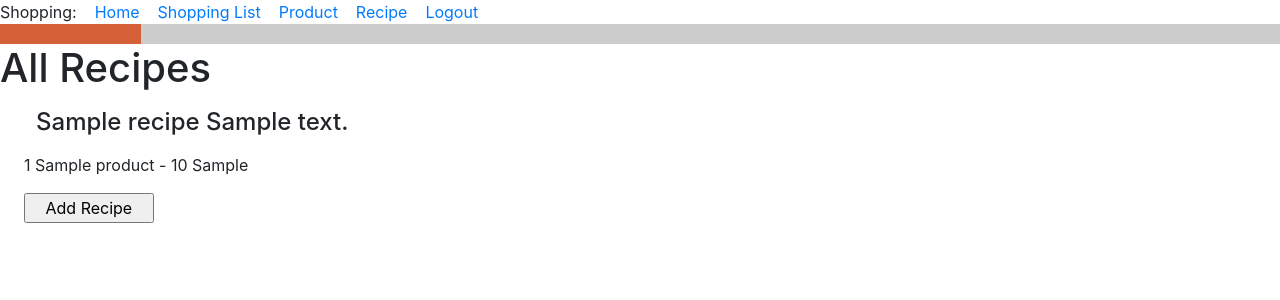
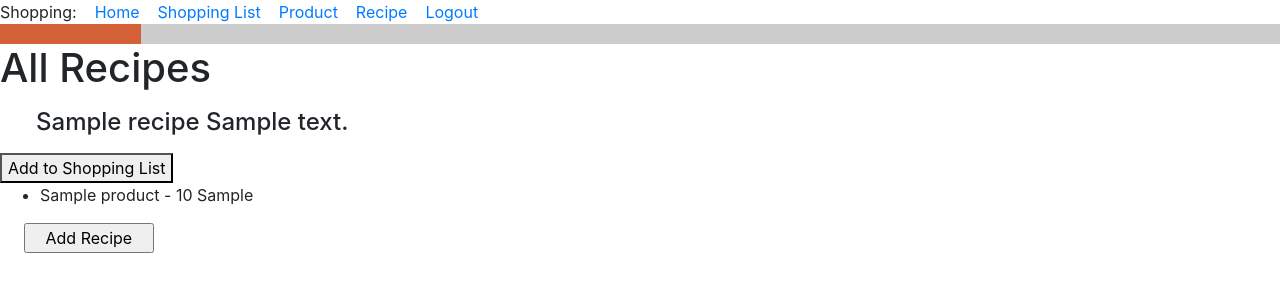
Before and after one commit to OlgaGorbenko/Olga_Project, a Flask app: page /all_recipes in a window 1280 px wide. Shown: the top 300 px of the page. Run offline with Flask 2, Linux system fonts and the light colour scheme; a user stored in the database is signed in; tables that the repository leaves empty hold one stand-in row (values such as "Sample post"); some libraries are stand-ins or nearby versions.

Commit message:
shopping list

```diff
--- a/food_app/forms.py
+++ b/food_app/forms.py
@@ -75,7 +75,7 @@ class AddRecipeForm(FlaskForm):
 
 class NewShoppingListForm(FlaskForm):
     title = StringField('Title', validators=[DataRequired()])
-    items = StringField('Items')
+    # items = StringField('Items')
     notes = TextField('Notes')
     submit = SubmitField('   Create   ')
 
--- a/food_app/models.py
+++ b/food_app/models.py
@@ -92,7 +92,7 @@ class Ingredient(db.Model):
         return '<Ingredient {}>'.format(self.product)
 
     def __str__(self):
-        return f'{self.recipe_id} {self.product} - {self.quantity} {self.unit_of_measure}'
+        return f'{self.product} - {self.quantity} {self.unit_of_measure}'
         # .capitalize() - Big first letter only.
 
 
--- a/food_app/routes.py
+++ b/food_app/routes.py
@@ -1,4 +1,4 @@
-from flask import render_template, flash, redirect, url_for, request
+from flask import render_template, flash, redirect, url_for, request, render_template_string
 from flask_login import current_user, login_user, logout_user, login_required
 from werkzeug.urls import url_parse
 
@@ -102,9 +102,19 @@ def recipe():
 @app.route('/all_recipes', methods=['GET', 'POST'])
 @login_required
 def all_recipes():
-    recipes = Recipe.query.order_by(Recipe.title).all()  # by ABC order
-    ingredients = Ingredient.query.all()
-    return render_template('all_recipes.html', title='All Recipes', recipes=recipes, ingredients=ingredients)
+    recipes = Recipe.query.all()
+    # shopping_lists = ShoppingList.query.filter(ShoppingList.owner == current_user).all()
+    return render_template(
+        'all_recipes.html',
+        title='All Recipes',
+        recipes=recipes,
+        # shopping_lists=shopping_lists
+    )
+
+@app.route('/add_recipe_to_shopping_list/<recipe_id>', methods=['GET', 'POST'])
+@login_required
+def add_recipe_to_shopping_list(recipe_id):
+    return render_template_string(f'recipe: {recipe_id}')
 
 
 @app.route('/add_recipe', methods=['GET', 'POST'])
@@ -142,7 +152,7 @@ def new_list():
     if request.method == 'GET':
         return render_template("new_list.html", title='Shopping List', form=form)
     if form.validate_on_submit():
-        shopping_list = ShoppingList(title=form.title.data, ingredients=form.ingredients.data, description=form.description.data)
+        shopping_list = ShoppingList(title=form.title.data, description=form.description.data)
         db.session.add(shopping_list)
         db.session.commit()
         flash('New shopping list has been successfully created!')
--- a/food_app/templates/all_recipes.html
+++ b/food_app/templates/all_recipes.html
@@ -4,11 +4,18 @@
 <h1>All Recipes</h1>
     {% for recipe in recipes %}
     <h4><div><p><p style="margin-left:1.5em">{{ recipe }}</p></div></h4>
-    {% endfor %}
+    <a href="{{ url_for('add_recipe_to_shopping_list', recipe_id=recipe.id) }}">
+    <button> Add to Shopping List </button>
+    </a>
+    <div><ul>  {% for ingredient in recipe.ingredients %}
+        <li>{{ ingredient }}</li>
+        {% endfor %}
+    </ul>
+    </div>
 
-    {% for ingredient in ingredients %}
-    <div><p><p style="margin-left:1.5em">{{ ingredient }}</p></div>
-    {% endfor %}
+{% endfor %}
+
+
 
 <form>
 <p style="margin-left:1.5em"><input type="button" value="   Add Recipe   " onClick='location.href="add_recipe"'>
--- a/food_app/templates/new_list.html
+++ b/food_app/templates/new_list.html
@@ -17,10 +17,6 @@
             {% endfor %}
         </p>
         <p>
-            <p style="margin-left:1.5em">{{ form.items.label }}<br>
-            {{ form.items(size=32) }}<br>
-        </p>
-        <p>
             <p style="margin-left:1.5em">{{ form.notes.label }}<br>
             {{ form.notes(size=100) }}<br>
         </p>
```
